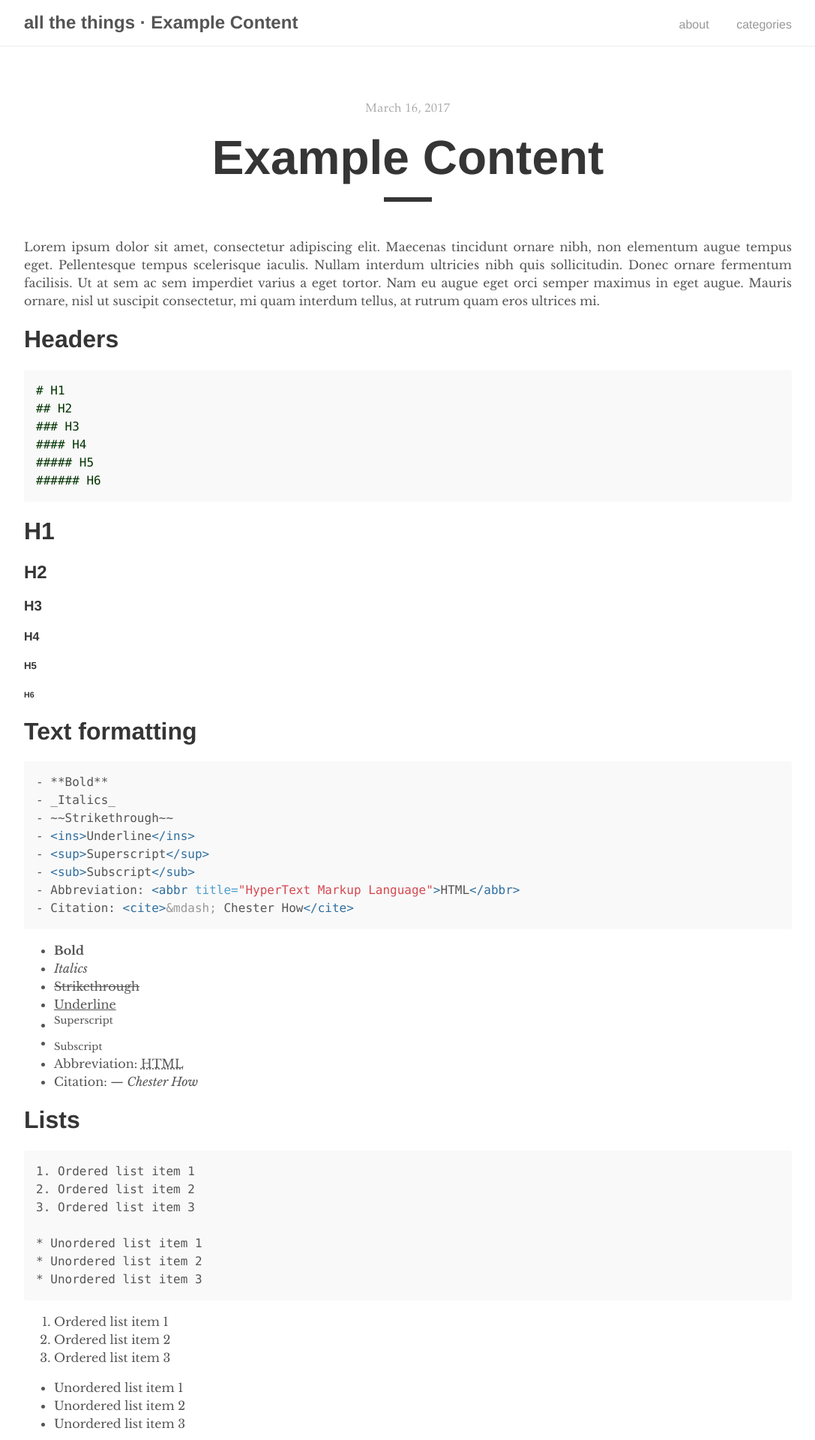
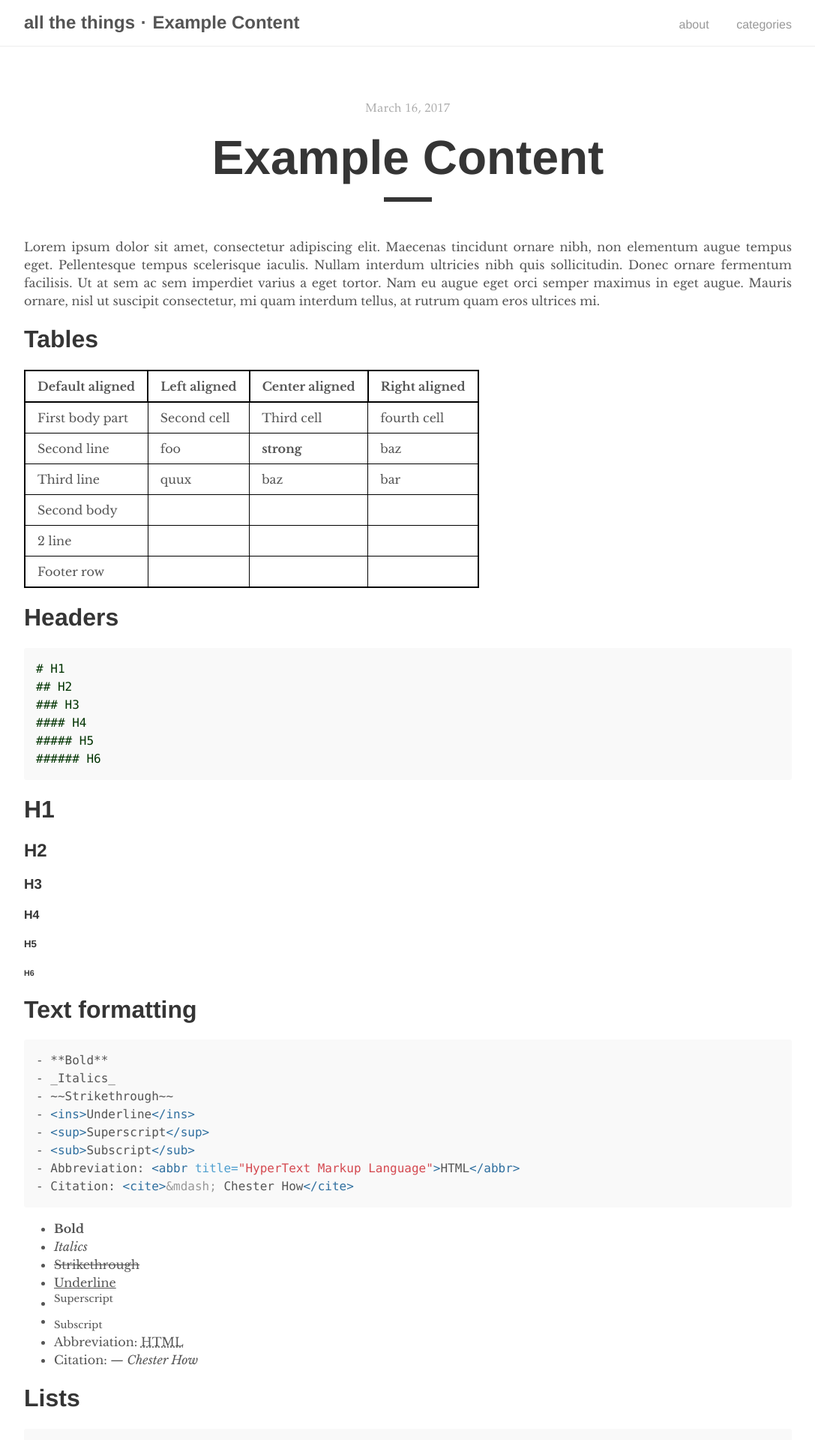
Before and after one commit to nbobhate/nbobhate.github.io, a Jekyll site: the page built from _posts/2017-03-16-example-content.md, in a window 1280 px wide. Shown: the top 1920 px of the page at 75% size, without its empty margins (96-1183 px from the left). Built offline with Jekyll 4.4.1, drawn with Linux system fonts in a browser that asks for light colours.

Commit message:
Small tweaks to display.

```diff
--- a/_config.yml
+++ b/_config.yml
@@ -14,6 +14,8 @@ sass:
 
 # Build settings
 markdown:       kramdown
+kramdown:
+  math_engine: mathjax
 
 # About
 author:
--- a/_includes/head.html
+++ b/_includes/head.html
@@ -6,10 +6,12 @@
     {{ site.title }}
   </title>
 
+  <!-- MathJax -->
+  <script type="text/javascript" src="http://cdn.mathjax.org/mathjax/latest/MathJax.js?config=TeX-AMS-MML_HTMLorMML"></script>
+
   <!-- Favicon -->
   <link rel="shortcut icon" type="image/png" href="{{ "/public/images/site/favicon.png" | prepend: site.baseurl }}" >
 
   <!-- CSS -->
   <link rel="stylesheet" href="{{ site.baseurl }}/styles.css">
-  <link rel="stylesheet" href="https://fonts.googleapis.com/css?family=Libre+Baskerville:400,400i,700">
 </head>
--- a/_layouts/default.html
+++ b/_layouts/default.html
@@ -6,13 +6,13 @@
   <body>
     <nav class="nav">
       <div class="nav-container">
-        <a href="{{ site.baseurl }}/">
-          {% if page.title == "Home" %}
-            <h2 class="nav-title">{{ site.title }}</h2>
-          {% else %}
-            <h2 class="nav-title">{{ site.title }}  &middot; {{ page.title }}</h2>
-          {% endif %}
-        </a>
+        {% if page.title == "Home" %}
+          <a href="{{ site.baseurl }}/"><h2 class="nav-title">{{ site.title }}</h2></a>
+        {% else %}
+          <a href="{{ site.baseurl }}/"><h2 class="nav-title">{{ site.title }}</h2></a>
+          <h2 class="nav-title">  &middot; </h2>
+          <a href="{{ page.url | prepend: site.url }}"><h2 class="nav-title">{{ page.title }}</h2></a>
+        {% endif %}
         <ul>
           <li><a href="{{ '/about' | prepend: site.url }}">about</a></li>
           <li><a href="{{ '/categories' | prepend: site.url }}/">categories</a></li>
--- a/_posts/2017-03-16-example-content.md
+++ b/_posts/2017-03-16-example-content.md
@@ -6,6 +6,22 @@ tags: [Cat2]
 ---
 
 Lorem ipsum dolor sit amet, consectetur adipiscing elit. Maecenas tincidunt ornare nibh, non elementum augue tempus eget. Pellentesque tempus scelerisque iaculis. Nullam interdum ultricies nibh quis sollicitudin. Donec ornare fermentum facilisis. Ut at sem ac sem imperdiet varius a eget tortor. Nam eu augue eget orci semper maximus in eget augue. Mauris ornare, nisl ut suscipit consectetur, mi quam interdum tellus, at rutrum quam eros ultrices mi.
+
+# Tables
+
+|-----------------+--------------+----------------+----------------|
+| Default aligned | Left aligned | Center aligned | Right aligned  |
+|-----------------|--------------|----------------|----------------|
+| First body part | Second cell  | Third cell     | fourth cell    |
+| Second line     | foo          | **strong**     | baz            |
+| Third line      | quux         | baz            | bar            |
+|-----------------+--------------+----------------+----------------|
+| Second body     |              |                |                |
+| 2 line          |              |                |                |
+|=================+==============+================+================|
+| Footer row      |              |                |                |
+|-----------------+--------------+----------------+----------------|
+
 
 # Headers
 {% highlight markdown %}
--- a/_sass/_base.scss
+++ b/_sass/_base.scss
@@ -60,6 +60,24 @@ img {
   max-width: 100%;
 }
 
+table {
+    border-collapse: collapse;
+    border-spacing: 0px;
+    border:2px solid #000000;
+}
+
+th {
+    border:2px solid #000000;
+
+    padding: 0.5rem 1rem 0.5rem 1rem;
+}
+
 td {
-  vertical-align: top;
+    border:1px solid #000000;
+
+    padding: 0.5rem 1rem 0.5rem 1rem;
 }
+
+// td {
+//   vertical-align: top;
+// }
--- /dev/null
+++ b/_sass/_fonts.scss
@@ -0,0 +1,50 @@
+// Not using this yet, just in case the explicit import doesn't work...
+
+/* latin-ext */
+@font-face {
+  font-family: 'Libre Baskerville';
+  font-style: normal;
+  font-weight: 400;
+  src: local('Libre Baskerville'), local('LibreBaskerville-Regular'), url(http://fonts.gstatic.com/s/librebaskerville/v4/pR0sBQVcY0JZc_ciXjFsKwHlCYWexZJCPRz1QQ0uKVU.woff2) format('woff2');
+  unicode-range: U+0100-024F, U+1E00-1EFF, U+20A0-20AB, U+20AD-20CF, U+2C60-2C7F, U+A720-A7FF;
+}
+/* latin */
+@font-face {
+  font-family: 'Libre Baskerville';
+  font-style: normal;
+  font-weight: 400;
+  src: local('Libre Baskerville'), local('LibreBaskerville-Regular'), url(http://fonts.gstatic.com/s/librebaskerville/v4/pR0sBQVcY0JZc_ciXjFsK6Ucnt8gjcHpqyffjHeZWDA.woff2) format('woff2');
+  unicode-range: U+0000-00FF, U+0131, U+0152-0153, U+02C6, U+02DA, U+02DC, U+2000-206F, U+2074, U+20AC, U+2212, U+2215;
+}
+/* latin-ext */
+@font-face {
+  font-family: 'Libre Baskerville';
+  font-style: normal;
+  font-weight: 700;
+  src: local('Libre Baskerville Bold'), local('LibreBaskerville-Bold'), url(http://fonts.gstatic.com/s/librebaskerville/v4/kH7K4InNTm7mmOXXjrA5v-Ql1o_0qyP5Uo8lbNkQAd8.woff2) format('woff2');
+  unicode-range: U+0100-024F, U+1E00-1EFF, U+20A0-20AB, U+20AD-20CF, U+2C60-2C7F, U+A720-A7FF;
+}
+/* latin */
+@font-face {
+  font-family: 'Libre Baskerville';
+  font-style: normal;
+  font-weight: 700;
+  src: local('Libre Baskerville Bold'), local('LibreBaskerville-Bold'), url(http://fonts.gstatic.com/s/librebaskerville/v4/kH7K4InNTm7mmOXXjrA5v6y7YSlLHrWsjpD3RcrnyFM.woff2) format('woff2');
+  unicode-range: U+0000-00FF, U+0131, U+0152-0153, U+02C6, U+02DA, U+02DC, U+2000-206F, U+2074, U+20AC, U+2212, U+2215;
+}
+/* latin-ext */
+@font-face {
+  font-family: 'Libre Baskerville';
+  font-style: italic;
+  font-weight: 400;
+  src: local('Libre Baskerville Italic'), local('LibreBaskerville-Italic'), url(http://fonts.gstatic.com/s/librebaskerville/v4/QHIOz1iKF3bIEzRdDFaf5aL70jAX4bHURgRIcBKzZwI.woff2) format('woff2');
+  unicode-range: U+0100-024F, U+1E00-1EFF, U+20A0-20AB, U+20AD-20CF, U+2C60-2C7F, U+A720-A7FF;
+}
+/* latin */
+@font-face {
+  font-family: 'Libre Baskerville';
+  font-style: italic;
+  font-weight: 400;
+  src: local('Libre Baskerville Italic'), local('LibreBaskerville-Italic'), url(http://fonts.gstatic.com/s/librebaskerville/v4/QHIOz1iKF3bIEzRdDFaf5eUHi-3yDrzgLLsrfaKVF9k.woff2) format('woff2');
+  unicode-range: U+0000-00FF, U+0131, U+0152-0153, U+02C6, U+02DA, U+02DC, U+2000-206F, U+2074, U+20AC, U+2212, U+2215;
+}
--- a/styles.scss
+++ b/styles.scss
@@ -3,6 +3,7 @@
 # only main files contain this front matter, not partials.
 ---
 
+@import url(http://fonts.googleapis.com/css?family=Libre+Baskerville:400italic,400,700);
 @import 'variables';
 @import 'base';
 @import 'code';
```
Also changed, not shown: _posts/2017-08-21-big-o-notation.md (+75 -13 lines), README.md.
